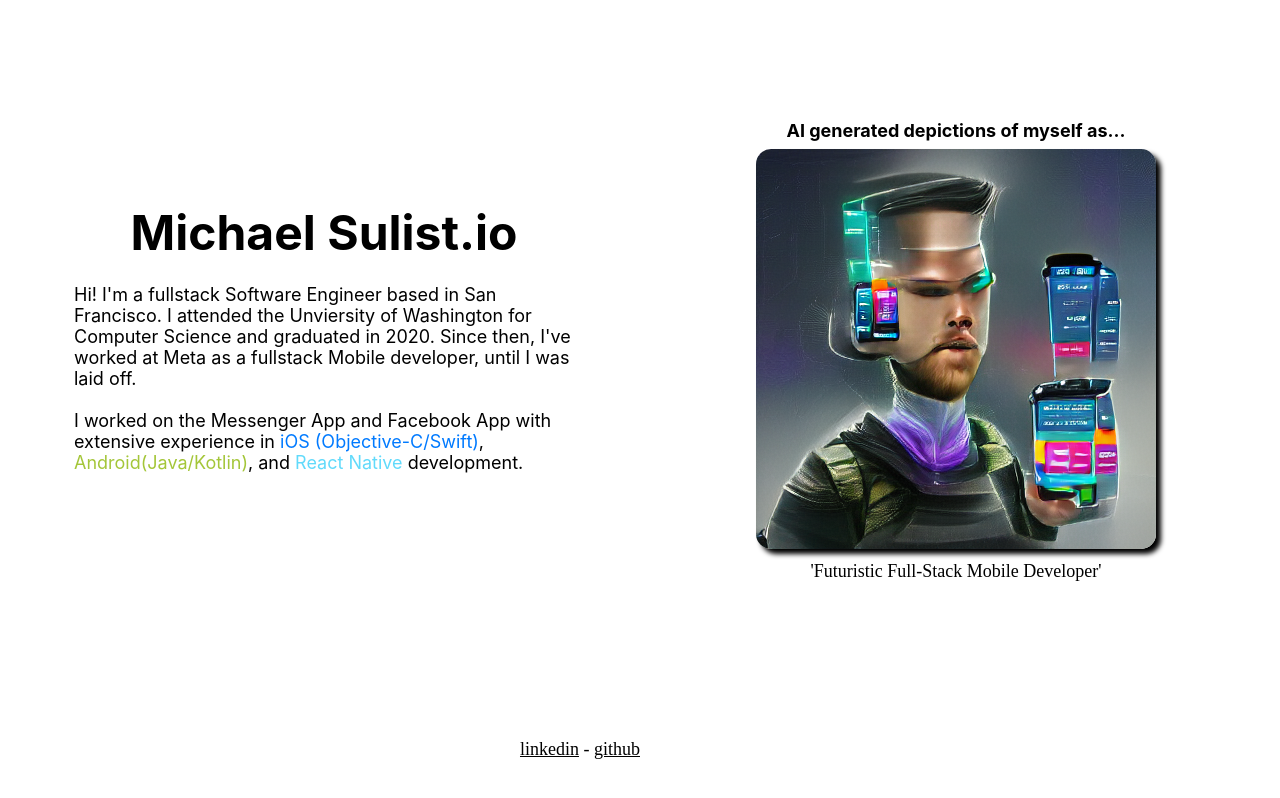
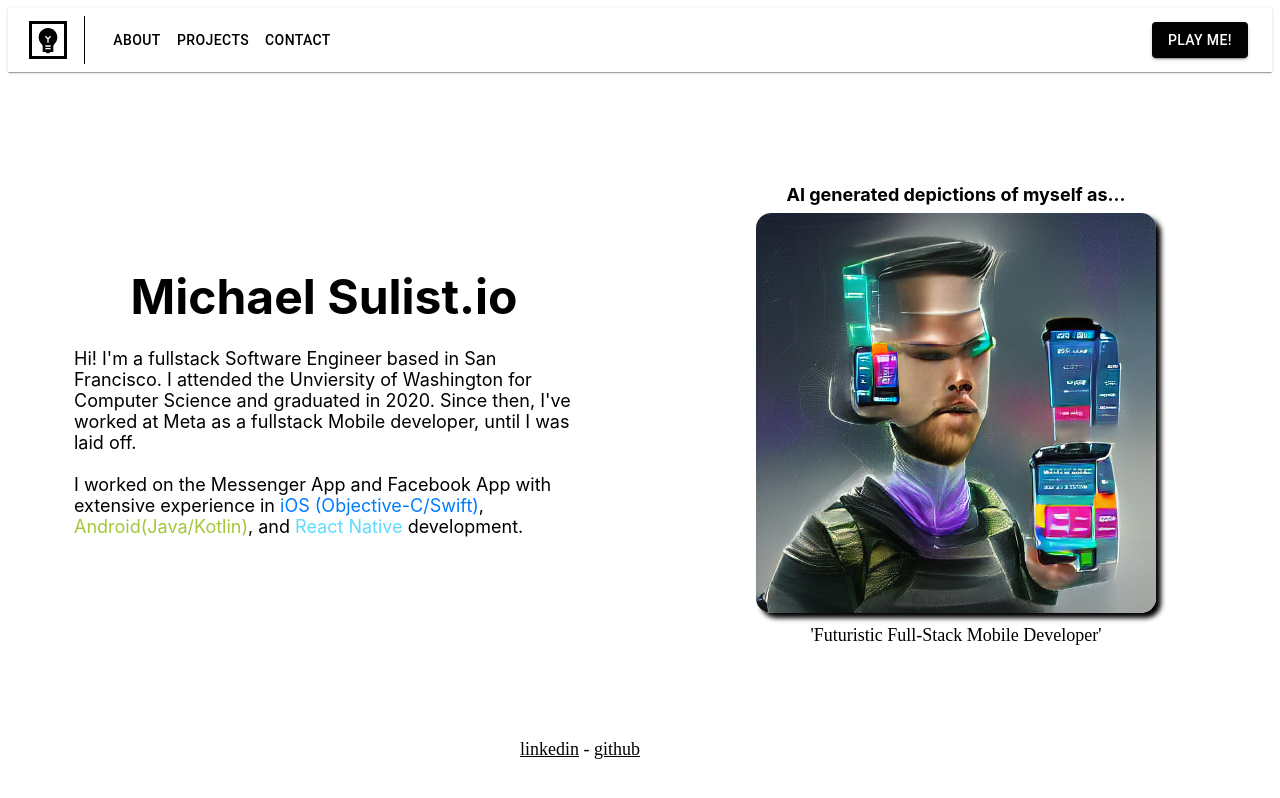
Before and after one commit to Michaelsulistio/webpack-react-personal-site, a React app: page / in a window 1280 px wide. Shown: the top 798 px of the page. Built offline with nearby package versions, Linux system fonts and the light colour scheme; a web font is replaced by a local one.

Commit message:
Add styled top bar with stubbed buttons

```diff
--- a/package.json
+++ b/package.json
@@ -5,6 +5,7 @@
     "@emotion/react": "^11.10.5",
     "@emotion/styled": "^11.10.5",
     "@material-ui/styles": "^4.11.5",
+    "@mui/icons-material": "^5.11.0",
     "@mui/material": "^5.10.16",
     "@mui/styles": "^5.10.16",
     "@mui/system": "^5.10.17",
--- a/src/components/App.js
+++ b/src/components/App.js
@@ -4,6 +4,7 @@ import Link from '@mui/material/Link';
 import Grid from '@mui/material/Grid';
 import { makeStyles } from '@mui/styles';
 import PhotoSlideshow from './PhotoSlideshow';
+import HomeAppBar from './HomeAppBar'
 
 const useStyles = makeStyles((theme) => ({
   bodyContainer: {
@@ -61,6 +62,7 @@ const App = () => {
   const classes = useStyles();
   return (
       <div>
+        <HomeAppBar />
         <Grid container direction={'row'} className={classes.bodyContainer} columns={{xs: 1, sm: 1, md: 8}}>
             <Grid item xs={1} sm={4}>
               <Box className={classes.headerContainer}>
--- /dev/null
+++ b/src/components/HomeAppBar.js
@@ -0,0 +1,50 @@
+import * as React from 'react';
+import AppBar from '@mui/material/AppBar';
+import Box from '@mui/material/Box';
+import Toolbar from '@mui/material/Toolbar';
+import Typography from '@mui/material/Typography';
+import Button from '@mui/material/Button';
+import Divider from '@mui/material/Divider';
+import EmojiObjectsIcon from '@mui/icons-material/EmojiObjectsSharp';
+import { makeStyles } from '@mui/styles';
+import { styled } from '@mui/styles';
+
+const useStyles = makeStyles((theme) => ({
+    toolbarButtons: {
+        textDecorationThickness: '1px',
+        textUnderlineOffset: '4px',
+    },
+  }));
+
+const ButtonStyle = {
+    color: 'black',
+    ':hover': {
+        textDecoration: 'underline',
+        textDecorationColor: 'black',
+    },
+}
+
+export default function HomeAppBar() {
+    const classes = useStyles()
+
+    return (
+    <Box sx={{ flexGrow: 1 }}>
+        <AppBar style={{background: 'white', color: 'black' }} elevation={1} position="static">
+        <Toolbar>
+        <EmojiObjectsIcon sx={{
+            color: 'black',
+            fontSize: 32,
+            outline: 'solid'
+        }}/>
+        <Divider flexItem variant="middle" sx={{background: 'black', marginLeft: '20px', marginRight: '20px'}} orientation="vertical" />
+        <div className={classes.toolbarButtons}>
+            <Button sx={ButtonStyle}>about</Button>
+            <Button sx={ButtonStyle}>projects</Button>
+            <Button sx={ButtonStyle}>contact</Button>
+        </div>
+        <Button variant="contained" sx={{':hover': {backgroundColor: 'black'}, backgroundColor: 'black', marginLeft: 'auto'}}> Play me!</Button>
+        </Toolbar>
+        </AppBar>
+    </Box>
+    );
+}
```
Also changed, not shown: .pnp.cjs, 1 other file (tests, documents, lock files or other folders).
